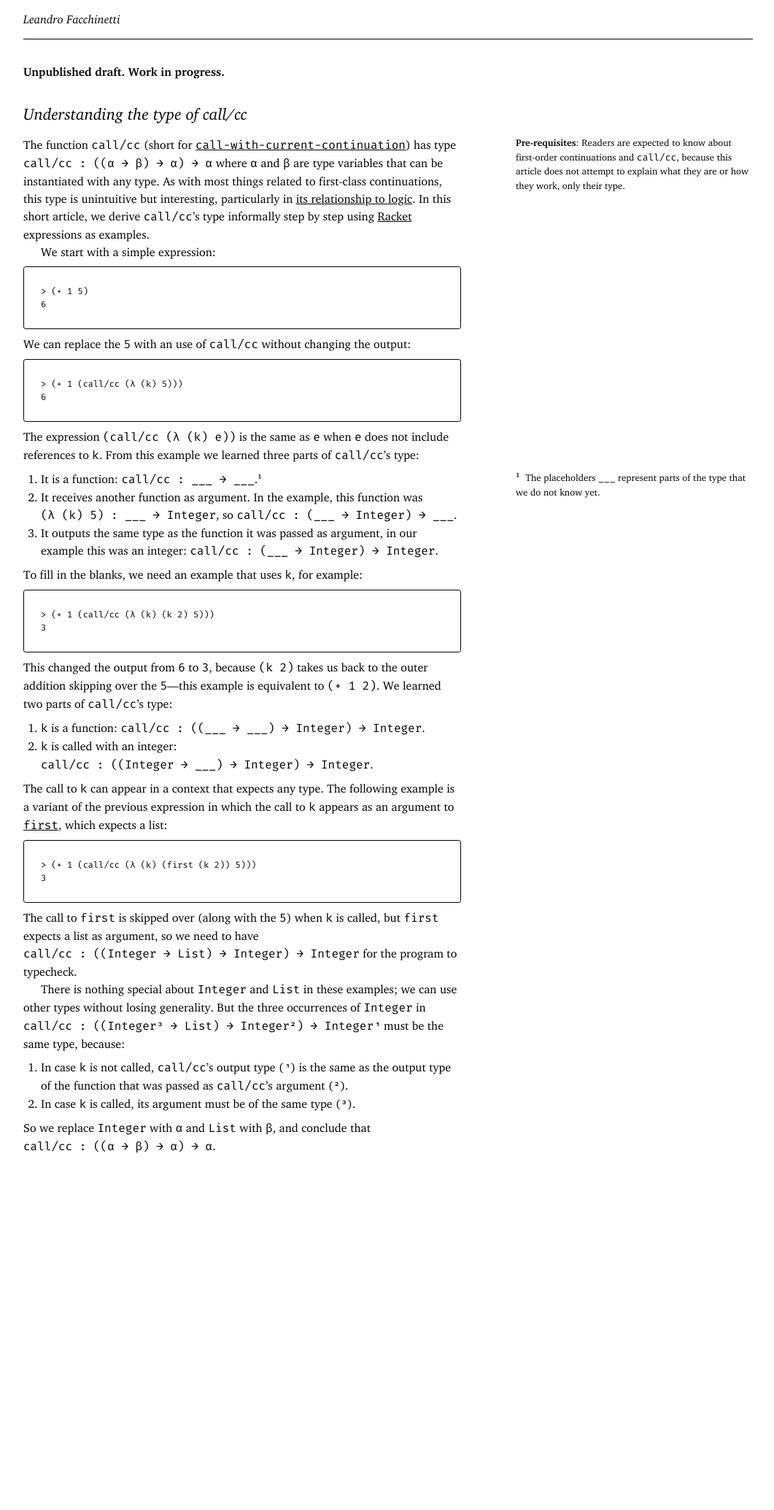
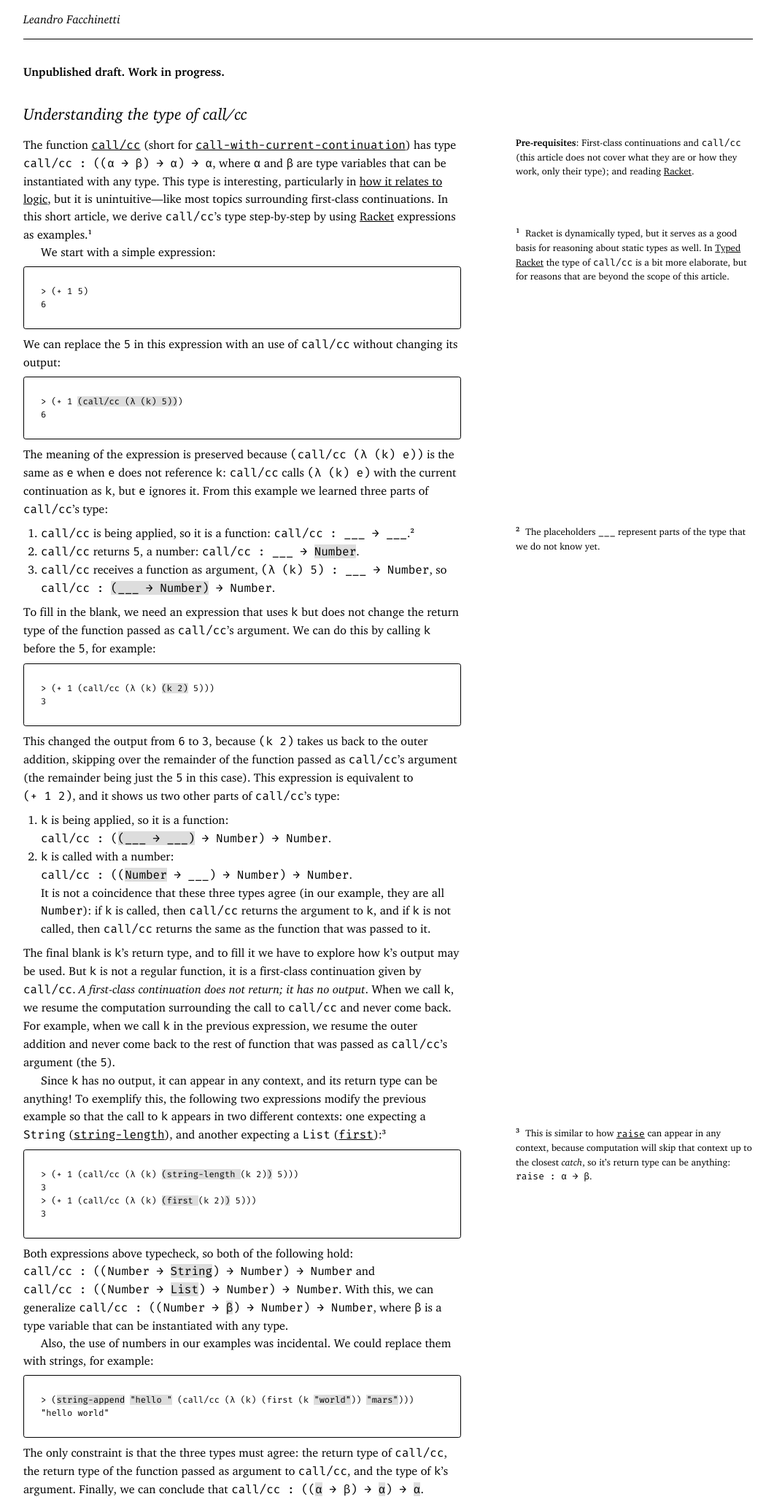
Before and after one commit to leafac/leafac.com, a Jekyll site: the page built from prose/understanding-the-type-of-call-cc/index.md, in a window 1280 px wide. Shown: the whole page at 73% size, without its empty margins (108-1169 px from the left). Built offline with Jekyll 4.4.1, drawn with Linux system fonts in a browser that asks for light colours; before the commit the page ends 1599 px from its top, so only the background shows below that.

Commit message:
Editing pass on Understanding the Type of ‘call/cc’

````diff
--- a/prose/understanding-the-type-of-call-cc/index.md
+++ b/prose/understanding-the-type-of-call-cc/index.md
@@ -5,10 +5,10 @@ draft: true
 ---
 
 <aside markdown="1">
-**Pre-requisites**: Readers are expected to know about first-order continuations and `call/cc`, because this article does not attempt to explain what they are or how they work, only their type.
+**Pre-requisites**: First-class continuations and `call/cc` (this article does not cover what they are or how they work, only their type); and reading [Racket](https://www.racket-lang.org).
 </aside>
 
-The function `call/cc` (short for [`call-with-current-continuation`](https://docs.racket-lang.org/reference/cont.html#%28def._%28%28quote._~23~25kernel%29._call-with-current-continuation%29%29)) has type `call/cc : ((α → β) → α) → α` where `α` and `β` are type variables that can be instantiated with any type. As with most things related to first-class continuations, this type is unintuitive but interesting, particularly in [its relationship to logic](https://en.wikipedia.org/wiki/Call-with-current-continuation#Relation_to_non-constructive_logic). In this short article, we derive `call/cc`’s type informally step by step using [Racket](https://www.racket-lang.org) expressions as examples.
+The function [`call/cc`](https://docs.racket-lang.org/reference/cont.html#%28def._%28%28lib._racket%2Fprivate%2Fmore-scheme..rkt%29._call%2Fcc%29%29) (short for [`call-with-current-continuation`](https://docs.racket-lang.org/reference/cont.html#%28def._%28%28quote._~23~25kernel%29._call-with-current-continuation%29%29)) has type `call/cc : ((α → β) → α) → α`, where `α` and `β` are type variables that can be instantiated with any type. This type is interesting, particularly in [how it relates to logic](https://en.wikipedia.org/wiki/Call-with-current-continuation#Relation_to_non-constructive_logic), but it is unintuitive—like most topics surrounding first-class continuations. In this short article, we derive `call/cc`’s type step-by-step by using [Racket](https://www.racket-lang.org) expressions as examples.<label class="margin-note"><input type="checkbox"><span markdown="1">Racket is dynamically typed, but it serves as a good basis for reasoning about static types as well. In [Typed Racket](https://docs.racket-lang.org/ts-guide/) the type of `call/cc` is a bit more elaborate, but for reasons that are beyond the scope of this article.</span></label>
 
 We start with a simple expression:
 
@@ -17,43 +17,51 @@ We start with a simple expression:
 6
 ```
 
-We can replace the `5` with an use of `call/cc` without changing the output:
+We can replace the `5` in this expression with an use of `call/cc` without changing its output:
 
-```racket
-> (+ 1 (call/cc (λ (k) 5)))
+<pre>
+> (+ 1 <mark>(call/cc (λ (k) 5))</mark>)
 6
-```
+</pre>
 
-The expression `(call/cc (λ (k) e))` is the same as `e` when `e` does not include references to `k`. From this example we learned three parts of `call/cc`’s type:
+The meaning of the expression is preserved because `(call/cc (λ (k) e))` is the same as `e` when `e` does not reference `k`: `call/cc` calls `(λ (k) e)` with the current continuation as `k`, but `e` ignores it. From this example we learned three parts of `call/cc`’s type:
 
-1. It is a function: `call/cc : ___ → ___`.<label class="margin-note"><input type="checkbox"><span markdown="1">The placeholders `___` represent parts of the type that we do not know yet.</span></label>
-2. It receives another function as argument. In the example, this function was `(λ (k) 5) : ___ → Integer`, so `call/cc : (___ → Integer) → ___`.
-3. It outputs the same type as the function it was passed as argument, in our example this was an integer: `call/cc : (___ → Integer) → Integer`.
+1. `call/cc` is being applied, so it is a function: `call/cc : ___ → ___`.<label class="margin-note"><input type="checkbox"><span markdown="1">The placeholders `___` represent parts of the type that we do not know yet.</span></label>
+2. `call/cc` returns `5`, a number: <code>call/cc : ___ → <mark>Number</mark></code>.
+3. `call/cc` receives a function as argument, `(λ (k) 5) : ___ → Number`, so <code>call/cc : <mark>(___ → Number)</mark> → Number</code>.
 
-To fill in the blanks, we need an example that uses `k`, for example:
+To fill in the blank, we need an expression that uses `k` but does not change the return type of the function passed as `call/cc`’s argument. We can do this by calling `k` before the `5`, for example:
 
-```racket
-> (+ 1 (call/cc (λ (k) (k 2) 5)))
+<pre>
+> (+ 1 (call/cc (λ (k) <mark>(k 2)</mark> 5)))
 3
-```
+</pre>
 
-This changed the output from `6` to `3`, because `(k 2)` takes us back to the outer addition skipping over the `5`—this example is equivalent to `(+ 1 2)`. We learned two parts of `call/cc`’s type:
+This changed the output from `6` to `3`, because `(k 2)` takes us back to the outer addition, skipping over the remainder of the function passed as `call/cc`’s argument (the remainder being just the `5` in this case). This expression is equivalent to `(+ 1 2)`, and it shows us two other parts of `call/cc`’s type:
 
-1. `k` is a function: `call/cc : ((___ → ___) → Integer) → Integer`.
-2. `k` is called with an integer: `call/cc : ((Integer → ___) → Integer) → Integer`.
+1. `k` is being applied, so it is a function: <code>call/cc : (<mark>(___ → ___)</mark> → Number) → Number</code>.
+2. `k` is called with a number: <code>call/cc : ((<mark>Number</mark> → ___) → Number) → Number</code>.
+   It is not a coincidence that these three types agree (in our example, they are all `Number`): if `k` is called, then `call/cc` returns the argument to `k`, and if `k` is not called, then `call/cc` returns the same as the function that was passed to it.
 
-The call to `k` can appear in a context that expects any type. The following example is a variant of the previous expression in which the call to `k` appears as an argument to [`first`](https://docs.racket-lang.org/reference/pairs.html#%28def._%28%28lib._racket%2Flist..rkt%29._first%29%29), which expects a list:
+The final blank is `k`’s return type, and to fill it we have to explore how `k`’s output may be used. But `k` is not a regular function, it is a first-class continuation given by `call/cc`. *A first-class continuation does not return; it has no output*. When we call `k`, we resume the computation surrounding the call to `call/cc` and never come back. For example, when we call `k` in the previous expression, we resume the outer addition and never come back to the rest of function that was passed as `call/cc`’s argument (the `5`).
 
-```racket
-> (+ 1 (call/cc (λ (k) (first (k 2)) 5)))
+Since `k` has no output, it can appear in any context, and its return type can be anything! To exemplify this, the following two expressions modify the previous example so that the call to `k` appears in two different contexts: one expecting a `String` ([`string-length`](https://docs.racket-lang.org/reference/strings.html#%28def._%28%28quote._~23~25kernel%29._string-length%29%29)), and another expecting a `List` ([`first`](https://docs.racket-lang.org/reference/pairs.html#%28def._%28%28lib._racket%2Flist..rkt%29._first%29%29)):<label class="margin-note"><input type="checkbox"><span markdown="1">This is similar to how [`raise`](https://docs.racket-lang.org/reference/exns.html#%28def._%28%28quote._~23~25kernel%29._raise%29%29) can appear in any context, because computation will skip that context up to the closest *catch*, so it’s return type can be anything: `raise : α → β`.</span></label>
+
+<pre>
+> (+ 1 (call/cc (λ (k) <mark>(string-length </mark>(k 2)<mark>)</mark> 5)))
 3
-```
+> (+ 1 (call/cc (λ (k) <mark>(first </mark>(k 2)<mark>)</mark> 5)))
+3
+</pre>
 
-The call to `first` is skipped over (along with the `5`) when `k` is called, but `first` expects a list as argument, so we need to have `call/cc : ((Integer → List) → Integer) → Integer` for the program to typecheck.
+Both expressions above typecheck, so both of the following hold: <code>call/cc : ((Number → <mark>String</mark>) → Number) → Number</code> and <code>call/cc : ((Number → <mark>List</mark>) → Number) → Number</code>. With this, we can generalize <code>call/cc : ((Number → <mark>β</mark>) → Number) → Number</code>, where `β` is a type variable that can be instantiated with any type.
 
-There is nothing special about `Integer` and `List` in these examples; we can use other types without losing generality. But the three occurrences of `Integer` in `call/cc : ((Integer³ → List) → Integer²) → Integer¹` must be the same type, because:
+Also, the use of numbers in our examples was incidental. We could replace them with strings, for example:
 
-1. In case `k` is not called, `call/cc`’s output type (`¹`) is the same as the output type of the function that was passed as `call/cc`’s argument (`²`).
-2. In case `k` is called, its argument must be of the same type (`³`).
+<pre>
+> (<mark>string-append</mark> <mark>"hello "</mark> (call/cc (λ (k) (first (k <mark>"world"</mark>)) <mark>"mars"</mark>)))
+"hello world"
+</pre>
 
-So we replace `Integer` with `α` and `List` with `β`, and conclude that `call/cc : ((α → β) → α) → α`.
+The only constraint is that the three types must agree: the return type of `call/cc`, the return type of the function passed as argument to `call/cc`, and the type of `k`’s argument.
+Finally, we can conclude that <code>call/cc : ((<mark>α</mark> → β) → <mark>α</mark>) → <mark>α</mark></code>.
--- a/stylesheets/main.scss
+++ b/stylesheets/main.scss
@@ -423,6 +423,10 @@ summary {
 // ---------------------------------------------------------------------------------------------------
 // INLINE
 
+mark {
+  background-color: #ddd;
+}
+
 .success {
   color: green;
 }
````
Also changed, not shown: prose/compiling-to-the-lambda-calculus/architecture.md (+2 -0 lines).
